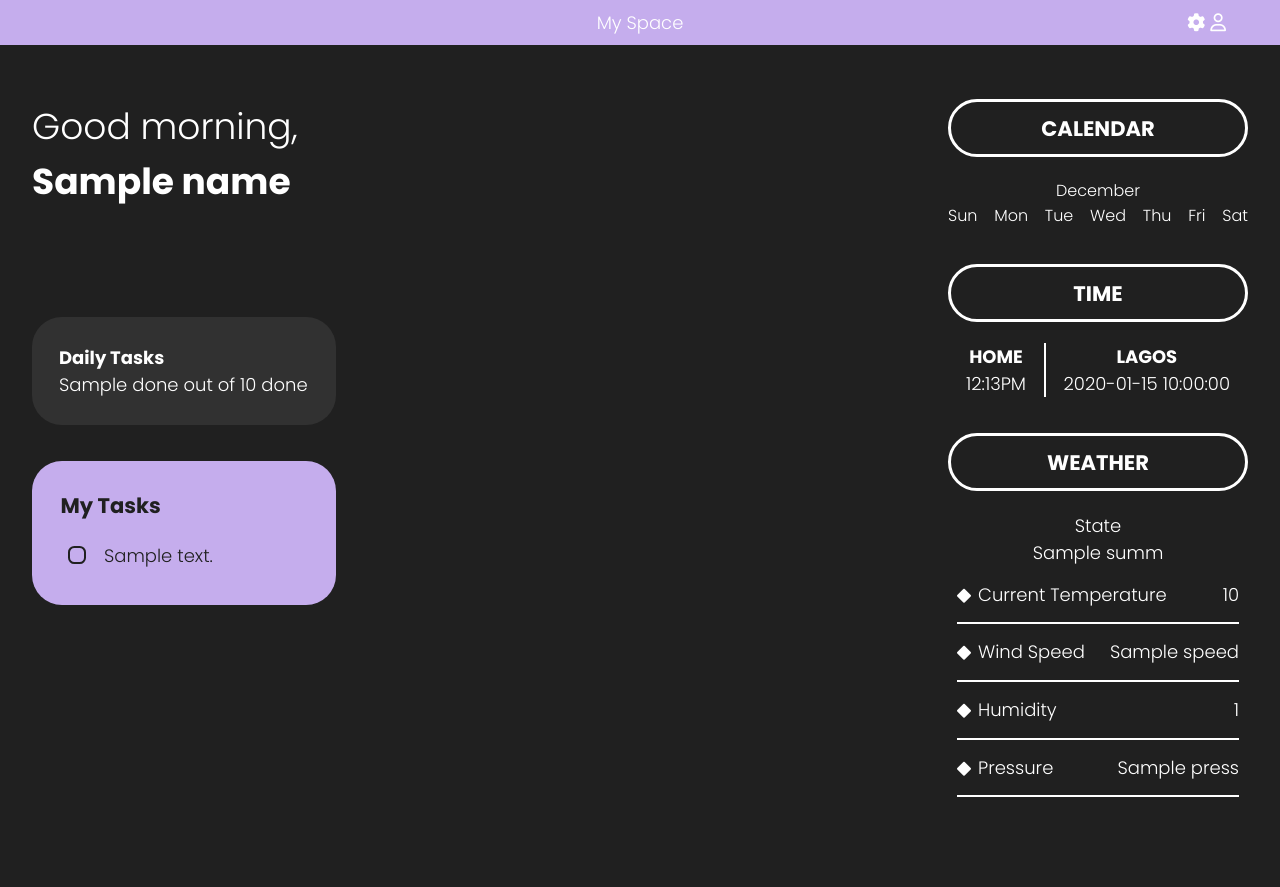
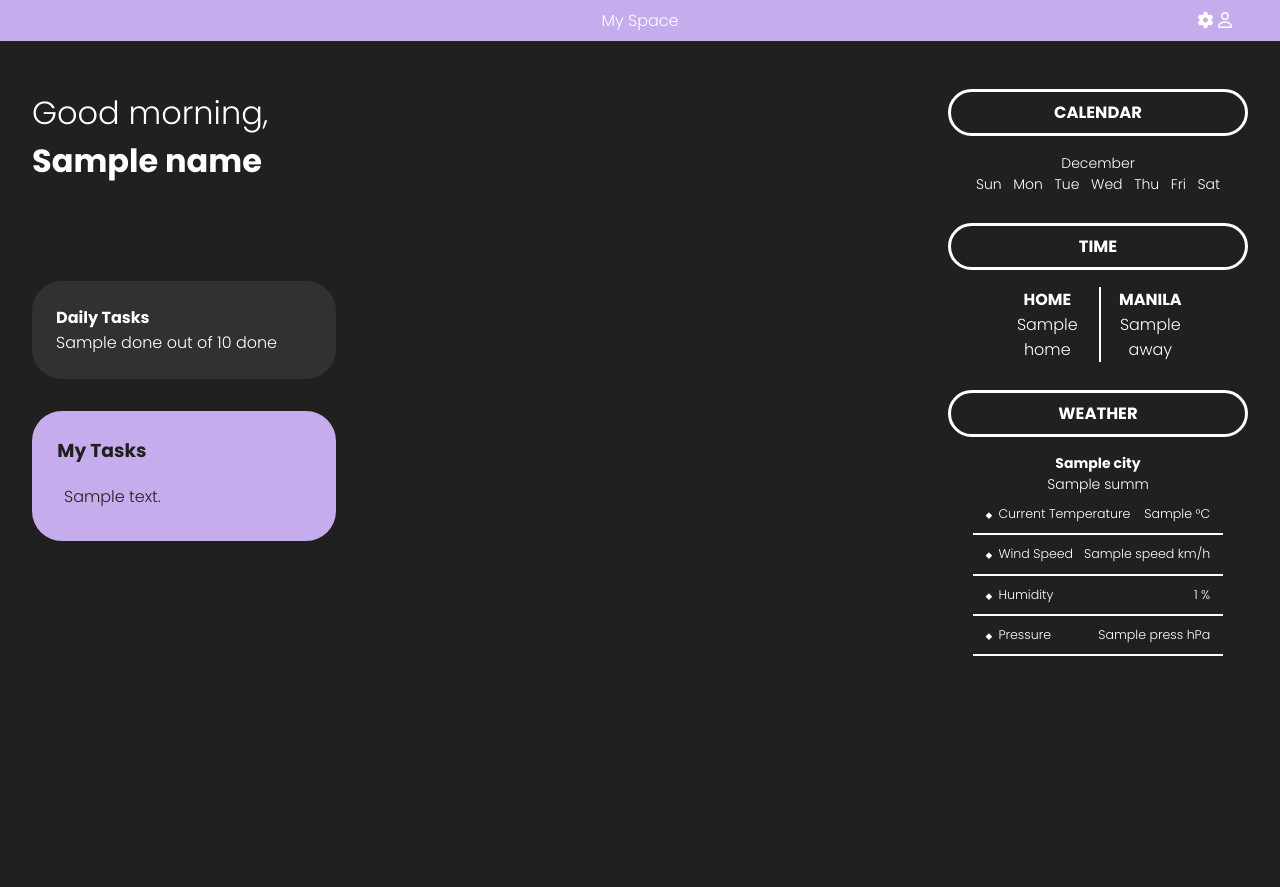
Before and after one commit to Andrea-Ozuem/my-space, a Flask app: template app/templates/index.html in a window 1280 px wide. After the commit the page ends 656 px from the top, so only its background shows below. Run offline with Flask 3, Linux system fonts and the light colour scheme; the template is opened without the code that fills it: most values are stand-ins (such as "Sample title", 1, 10 or a date in 2020); parts of the project's set-up code (start-up, migrations or seed data) failed here and were passed over; some libraries are stand-ins or nearby versions.

Commit message:
feature: Add apis

```diff
--- a/app/app.py
+++ b/app/app.py
@@ -19,7 +19,7 @@ def main():
     else:
         tasks = user.tasks()
     done = [task for task in tasks if task.completed == 1]
-    description, temp, humidity, pressure, speed, away = get_weather(user)
+    description, temp, humidity, pressure, speed, away, city = get_weather(user)
 
     now = datetime.now()
     home = now.strftime("%H:%M")
@@ -27,7 +27,10 @@ def main():
     return render_template('index.html',
                            name=user.first_name,
                            tasks=tasks, total=len(tasks),
-                           done=len(done), t=temp, humid=humidity, press=pressure, speed=speed, summ=description, home=home, away=away)
+                           done=len(done), t=temp, humid=humidity,
+                           press=pressure, speed=speed,
+                           summ=description, home=home,
+                           city=city, away=away)
 
 # Research o using external apis in  flask app
 
@@ -37,17 +40,20 @@ def get_weather(user):
     city = user.city
     api = 'e6073d242a72d509b55819a4e455fb5f'
     endpoint = 'https://api.openweathermap.org/data/2.5/weather?q={},{}&limit=1&appid={}'.format(city, country, api)
-    r = requests.get(endpoint).json()
+    try:
+        r = requests.get(endpoint).json()
+    except Exception:
+        return
+    name = r.get('name')
     description = r.get('weather')[0].get('description')
     temp = r.get('main').get('temp')
     humidity = r.get('main').get('humidity')
     pressure = r.get('main').get('pressure')
     speed = r.get('wind').get('speed')
 
-    time = requests.get('https://timeapi.io/api/Time/current/zone?timeZone=Africa/Lagos').json()
-    time = r.get('time')
+    time = requests.get('https://timeapi.io/api/Time/current/zone?timeZone=Asia/Manila').json().get('time')
     # do also for home
-    return (description, temp, humidity, pressure, speed, time)
+    return (description, temp, humidity, pressure, speed, time, name)
 
 
 if __name__ == "__main__":
--- a/app/static/style.css
+++ b/app/static/style.css
@@ -1,8 +1,8 @@
 :root {
-    --fs-base: 18px;
+    --ff-base: 16px;
     --fs-bold: 700;
     --clr-black: #202020;
-    --ff-size: 16px;
+    --ff-size: 14px;
     --clr-accent: #C5ADED;
     --ff: 'Poppins', sans-serif;
 }
@@ -26,8 +26,10 @@
 body {
     background-color: var(--clr-black);
     color: #FFFFFF;
-    font-size: var(--fs-base);
+    font-size: var(--ff-base);
     font-family: var(--ff);
+    height: 100%;
+    overflow: hidden;
 }
 
 header p {
@@ -40,6 +42,7 @@ header p {
     /* padding-right: 4em; */
     right: 3em;
 }
+
 /* Layout */
 .container {
     /* max-width: 1000px; */
@@ -66,6 +69,7 @@ header {
 .bold {
     font-weight: 700;
 }
+
 /* Widget section */
 .widget h3{
     border: 3px solid white;
@@ -76,7 +80,9 @@ header {
 }
 
 .widgets{
+    font-size: var(--ff-size);
     max-width: 400px;
+    text-align: center;
     width: 300px;
 }
 
@@ -86,9 +92,10 @@ header {
 
 /* Calendar */
 .calendar {
-    text-align: center;
-    font-size: var(--ff-size);
+    padding-left: 2em;
+    padding-right: 2em;
 }
+
 .weekdays, .time {
     display: flex;
     width: 100%;
@@ -97,7 +104,8 @@ header {
 
 /* Time */
 .time {
-    padding: 0 1em;
+    padding: 0 3em;
+    font-size: 16px;
     text-align: center;
 }
 
@@ -113,12 +121,12 @@ header {
 }
 
 .weather {
-    padding: 0 0.5em;
+    padding: 0 2em;
+    font-size: 0.9em
 }
 
 .stat {
-    padding-top: 0.8em;
-    padding-bottom: 0.8em;
+    padding: 0.8em 1em;
     border-bottom: 2px solid white;
 }
 
@@ -131,8 +139,8 @@ header {
     font-variant: normal;
     text-rendering: auto;
     -webkit-font-smoothing: antialiased;
-    margin-right: 0.5em;
-    font-size: 14px;
+    margin-right: 1em;
+    font-size: 0.5em;
 }
 
 /* info section */
--- a/app/templates/index.html
+++ b/app/templates/index.html
@@ -32,11 +32,8 @@
                 <h3>My Tasks</h3>
                 <ul>
                     {% for task in tasks %}
-                    <li><input type="checkbox" id="task-1">
-                        <label for="task-1">
-                            <span class="custom-checkbox"></span>
+                    <li><input type="checkbox" id="task-1" style="margin-right: 10px;">
                             {{ task.description }}
-                        </label>
                     </li>
                     {% endfor %}
                 </ul>
@@ -65,37 +62,37 @@
                 <div class="time">
                     <div class="home">
                         <p class="bold">HOME</p>
-                        12:13PM
+                        {{ home }}
                     </div>
                     <div class="vl"></div>
                     <div class="away">
-                        <p class="bold">LAGOS</p>
-                        {{ time }}
+                        <p class="bold">MANILA</p>
+                        {{ away }}
                     </div>
                 </div>
             </div>
             <div class="widget">
                 <h3>WEATHER</h3>
                 <div class="weather-sum">
-                    <p>State</p>
+                    <p class="bold">{{ city }}</p>
                     <p>{{ summ }}</p>
                 </div>
                 <div class="weather">
                     <div class="stat flex">
                         <p>Current Temperature</p>
-                        <p>{{ temp }}</p>
+                        <p>{{ t }} &deg;C</p>
                     </div>
                     <div class="stat flex">
                         <p>Wind Speed</p>
-                        <p>{{ speed }}</p>
+                        <p>{{ speed }} km/h</p>
                     </div>
                     <div class="stat flex">
                         <p>Humidity</p>
-                        <p>{{ humid }}</p>
+                        <p>{{ humid }} %</p>
                     </div>
                     <div class="stat flex">
                         <p>Pressure</p>
-                        <p>{{ press }}</p>
+                        <p>{{ press }} hPa</p>
                     </div>
                 </div>
             </div>
```
Also changed, not shown: main.py (+19 -4 lines).
